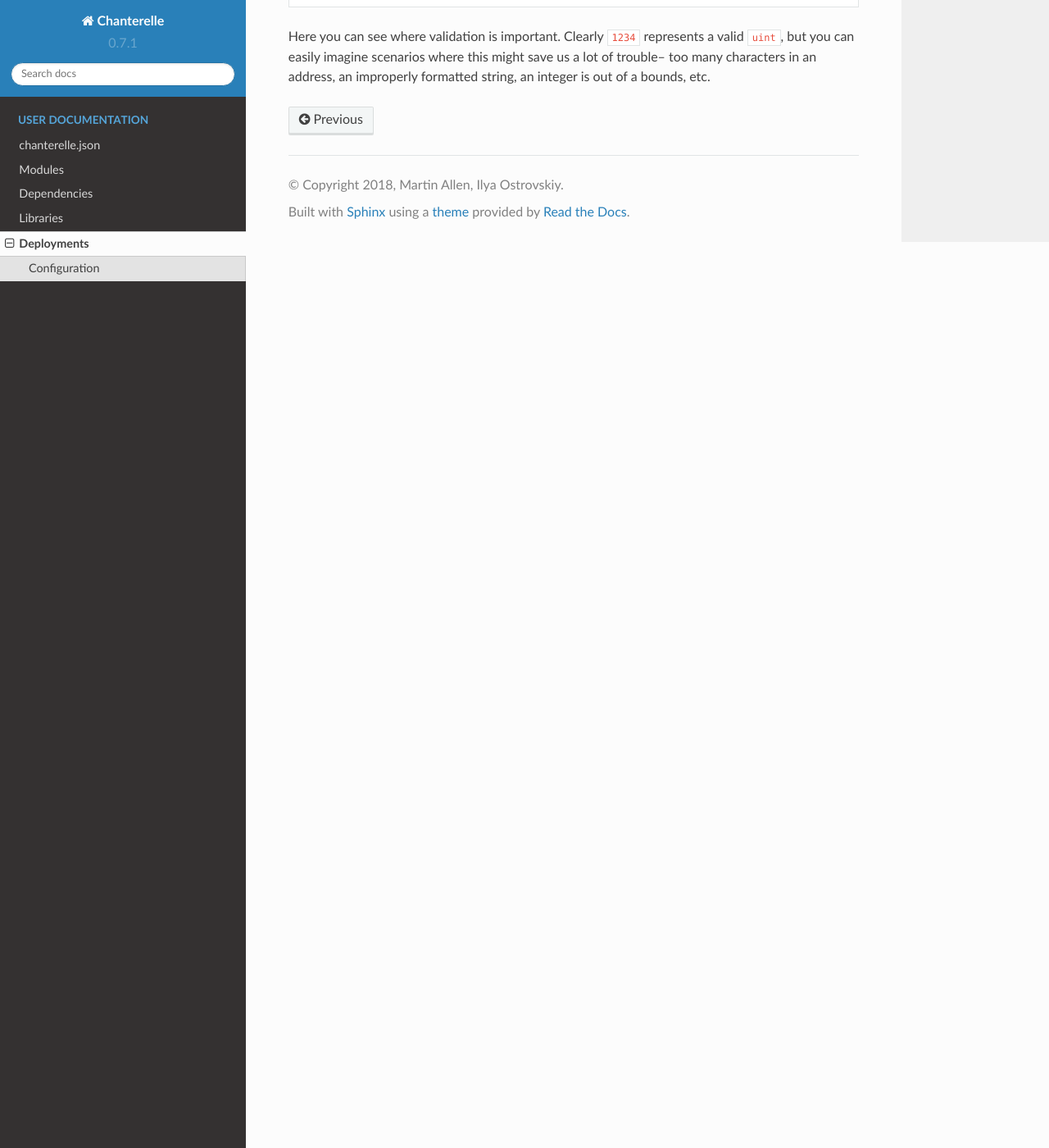
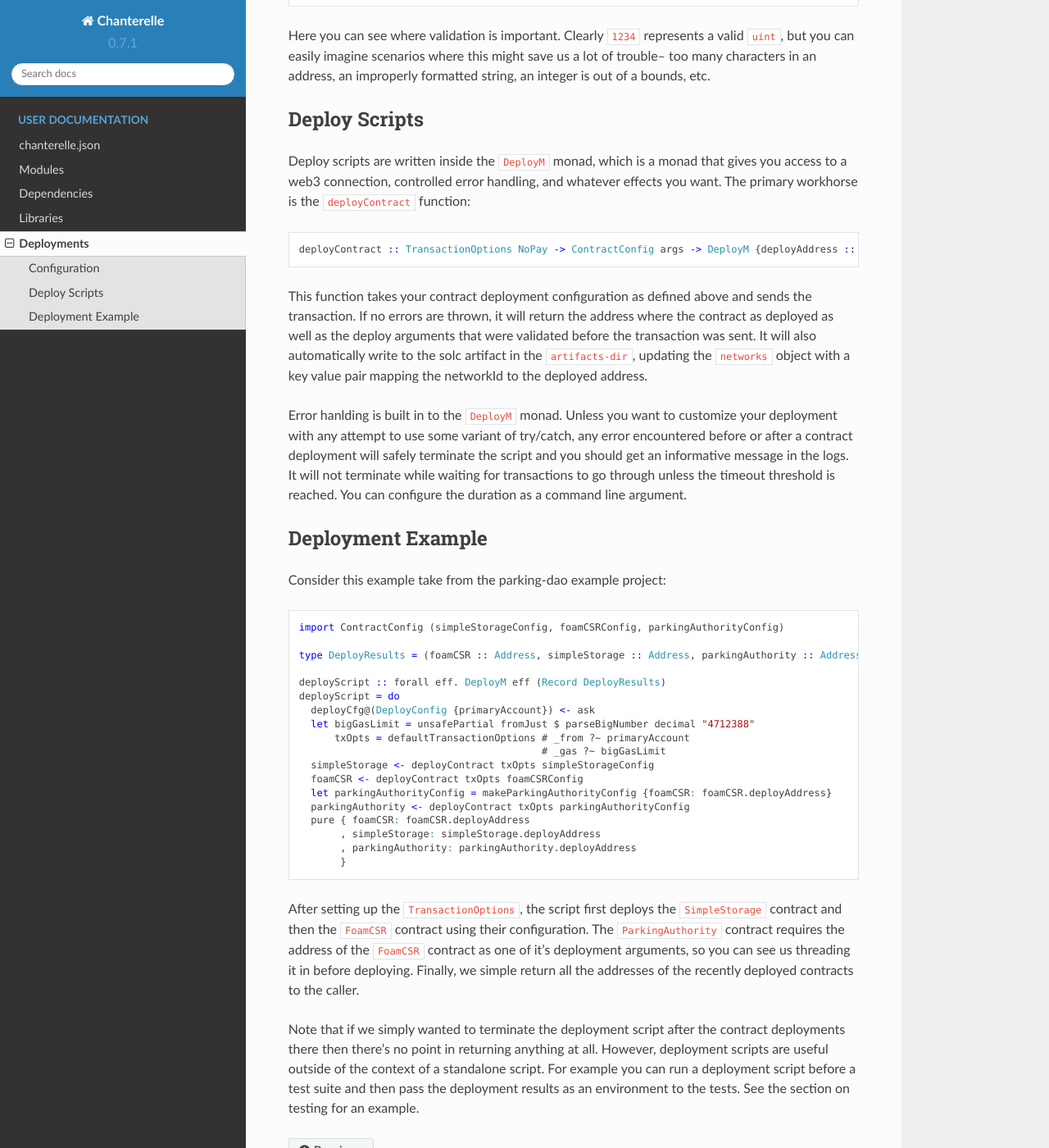
Before and after one commit to f-o-a-m/chanterelle, a Sphinx documentation site: the page built from docs/deployments.rst, in a window 1280 px wide and 1400 px high, scrolled down 2007 px. Shown: the whole window at 82% size. Built offline with Sphinx 7.4.7 and the Read the Docs theme 2.0.0, drawn with Linux system fonts in a browser that asks for light colours; some of the changed text lies outside the part shown.

Commit message:
added deploy info

```diff
--- a/docs/chanterelle-json.rst
+++ b/docs/chanterelle-json.rst
@@ -12,7 +12,7 @@ A Chanterelle project is primarily described in chanterelle.json, which should b
     { "name": "parking-dao",
       "version": "0.0.1",
       "source-dir": "contracts",
-      "target-dir": "build/contracts",
+      "artifacts-dir": "build/contracts",
       "modules": [ "FoamCSR"
                  , "ParkingAuthority"
                  , "SimpleStorage"
@@ -43,7 +43,7 @@ Note: All filepaths are relative to the ``chanterelle.json`` file, which is cons
 - ``name`` - ``Required``: The name of your project (currently unused, for future use with package management)
 - ``version`` - ``Required``: The currrent version of your project (currently unused, for future use with package management)
 - ``source-dir`` - ``Required``:  Where your Solidity contracts are located.
-- ``target-dir`` - ``Optional``:  The directory where the contract artifacts (ABI, bytecode, deployment info, etc) will be written. Defaults to ``build``.
+- ``artifacts-dir`` - ``Optional``:  The directory where the contract artifacts (ABI, bytecode, deployment info, etc) will be written. Defaults to ``build``.
 - ``modules`` - ``Required``: A list of all solidity contracts you wish to compile (see `Modules`)
 - ``dependencies`` - ``Optional``: External Solidity (source-code) libraries/dependencies to use when compiling (see `Dependencies`).
 - ``libraries`` - ``Optional``: Solidity libraries to link against when compiling.
--- a/docs/deployments.rst
+++ b/docs/deployments.rst
@@ -88,3 +88,48 @@ Blurring your eyes a little bit, it's easy to see that this indeed matches up to
        validCount = uIntNFromBigNumber s256 (embed 1234) ?? "SimpleStorage: initialCount must be valid uint256"
 
 Here you can see where validation is important. Clearly ``1234`` represents a valid ``uint``, but you can easily imagine scenarios where this might save us a lot of trouble-- too many characters in an address, an improperly formatted string, an integer is out of a bounds, etc.
+
+
+Deploy Scripts
+--------------
+
+Deploy scripts are written inside the ``DeployM`` monad, which is a monad that gives you access to a web3 connection, controlled error handling, and whatever effects you want. The primary workhorse is the ``deployContract`` function:
+
+.. code-block:: haskell
+
+   deployContract :: TransactionOptions NoPay -> ContractConfig args -> DeployM {deployAddress :: Address, deployArgs :: Record args}
+
+This function takes your contract deployment configuration as defined above and sends the transaction. If no errors are thrown, it will return the address where the contract as deployed as well as the deploy arguments that were validated before the transaction was sent. It will also automatically write to the solc artifact in the ``artifacts-dir``, updating the ``networks`` object with a key value pair mapping the networkId to the deployed address.
+
+Error hanlding is built in to the ``DeployM`` monad. Unless you want to customize your deployment with any attempt to use some variant of try/catch, any error encountered before or after a contract deployment will safely terminate the script and you should get an informative message in the logs. It will not terminate while waiting for transactions to go through unless the timeout threshold is reached. You can configure the duration as a command line argument.
+
+Deployment Example
+------------------
+
+Consider this example take from the parking-dao example project:
+
+.. code-block:: haskell
+
+
+   import ContractConfig (simpleStorageConfig, foamCSRConfig, parkingAuthorityConfig)
+
+   type DeployResults = (foamCSR :: Address, simpleStorage :: Address, parkingAuthority :: Address)
+
+   deployScript :: forall eff. DeployM eff (Record DeployResults)
+   deployScript = do
+     deployCfg@(DeployConfig {primaryAccount}) <- ask
+     let bigGasLimit = unsafePartial fromJust $ parseBigNumber decimal "4712388"
+         txOpts = defaultTransactionOptions # _from ?~ primaryAccount
+                                            # _gas ?~ bigGasLimit
+     simpleStorage <- deployContract txOpts simpleStorageConfig
+     foamCSR <- deployContract txOpts foamCSRConfig
+     let parkingAuthorityConfig = makeParkingAuthorityConfig {foamCSR: foamCSR.deployAddress}
+     parkingAuthority <- deployContract txOpts parkingAuthorityConfig
+     pure { foamCSR: foamCSR.deployAddress
+          , simpleStorage: simpleStorage.deployAddress
+          , parkingAuthority: parkingAuthority.deployAddress
+          }
+
+After setting up the ``TransactionOptions``, the script first deploys the ``SimpleStorage`` contract and then the ``FoamCSR`` contract using their configuration. The ``ParkingAuthority`` contract requires the address of the ``FoamCSR`` contract as one of it's deployment arguments, so you can see us threading it in before deploying. Finally, we simple return all the addresses of the recently deployed contracts to the caller.
+
+Note that if we simply wanted to terminate the deployment script after the contract deployments there then there's no point in returning anything at all. However, deployment scripts are useful outside of the context of a standalone script. For example you can run a deployment script before a test suite and then pass the deployment results as an environment to the tests. See the section on testing for an example.
```
Also changed, not shown: other parts of docs/deployments.rst (+1 -1 lines).
